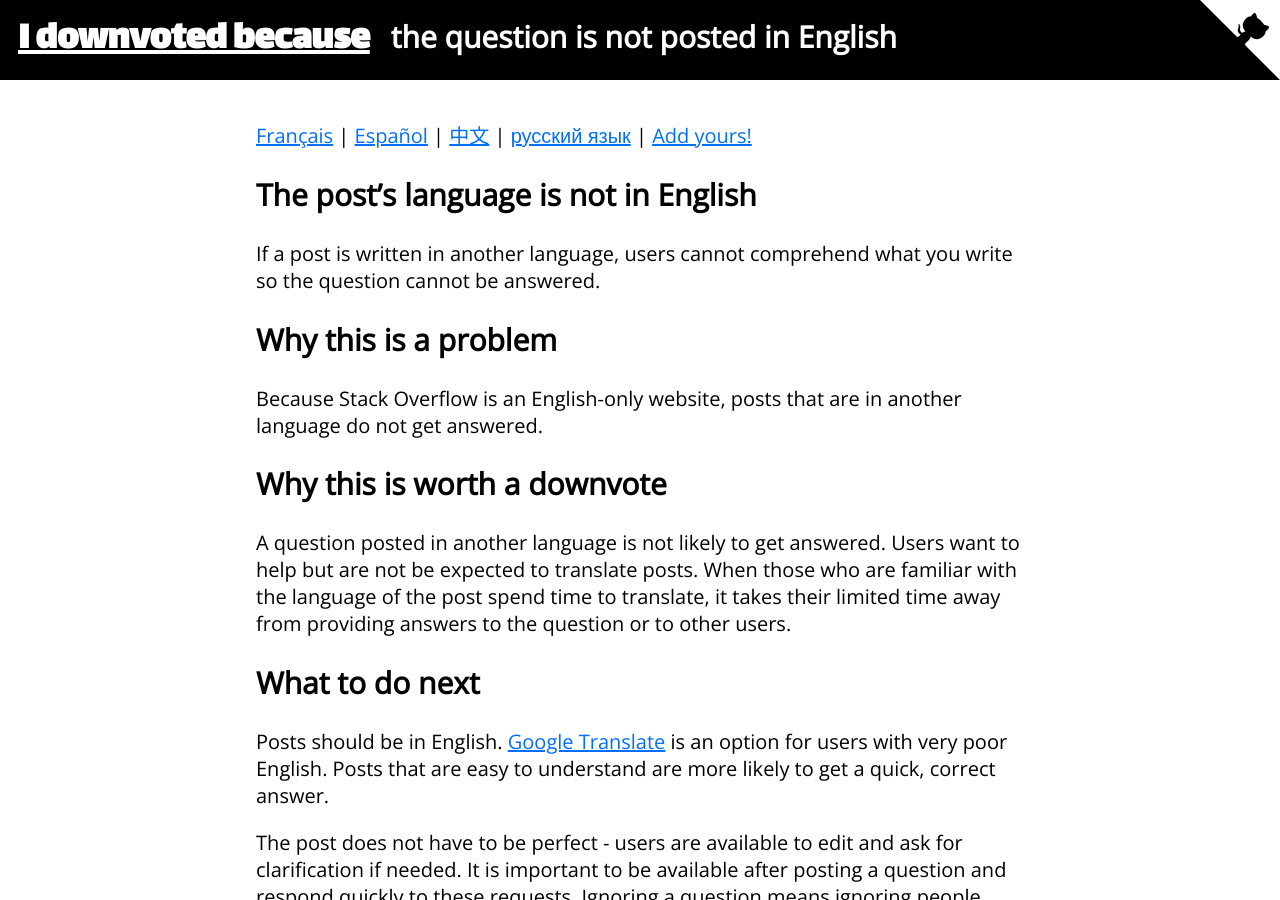
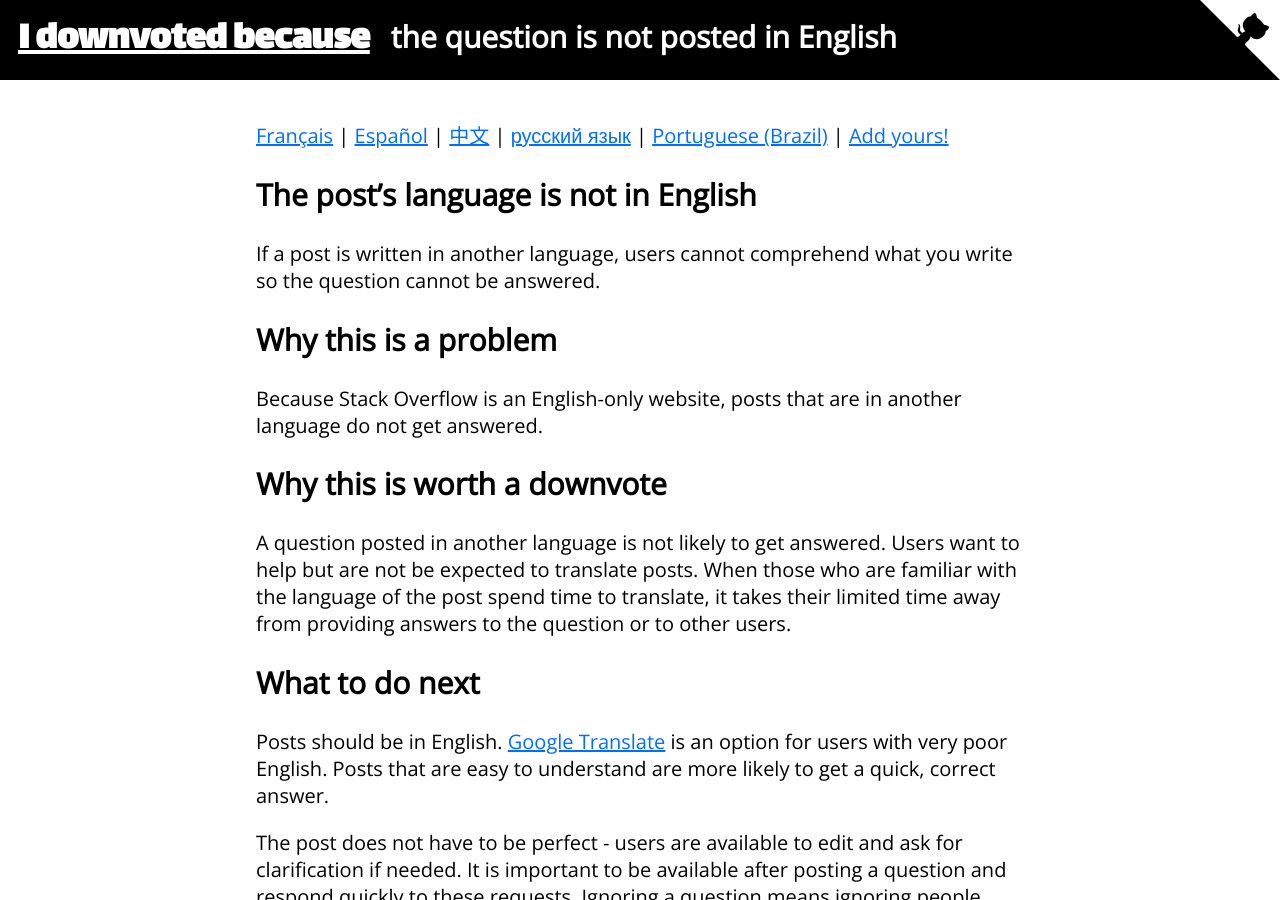
Before and after one commit to WillSullivan/idownvotedbecause, a Jekyll site: the page built from stackoverflow/wronglanguage.md, in a window 1280 px wide and 900 px high. Built offline with Jekyll 4.4.1, drawn with Linux system fonts in a browser that asks for light colours; comment, search, counter and statistics services are not loaded.

Commit message:
Added PT-BR version

```diff
--- a/stackoverflow/wronglanguage.md
+++ b/stackoverflow/wronglanguage.md
@@ -17,6 +17,7 @@ redirect_from:
 [Español](https://translate.google.com/translate?sl=en&tl=es&u=idownvotedbecau.se%2Fwronglanguage) |
 [中文](https://translate.google.com/translate?sl=en&tl=zh&u=idownvotedbecau.se%2Fwronglanguage) |
 [русский язык](https://translate.google.com/translate?sl=en&tl=ru&u=idownvotedbecau.se%2Fwronglanguage) |
+[Portuguese (Brazil)](https://translate.google.com/translate?sl=en&tl=pt-BR&u=idownvotedbecau.se%2Fwronglanguage) |
 [Add yours!](https://github.com/WillSullivan/IDownvotedBecause/edit/master/{{ page.path }})
 
 ## The post's language is not in English {#introduction}
```
